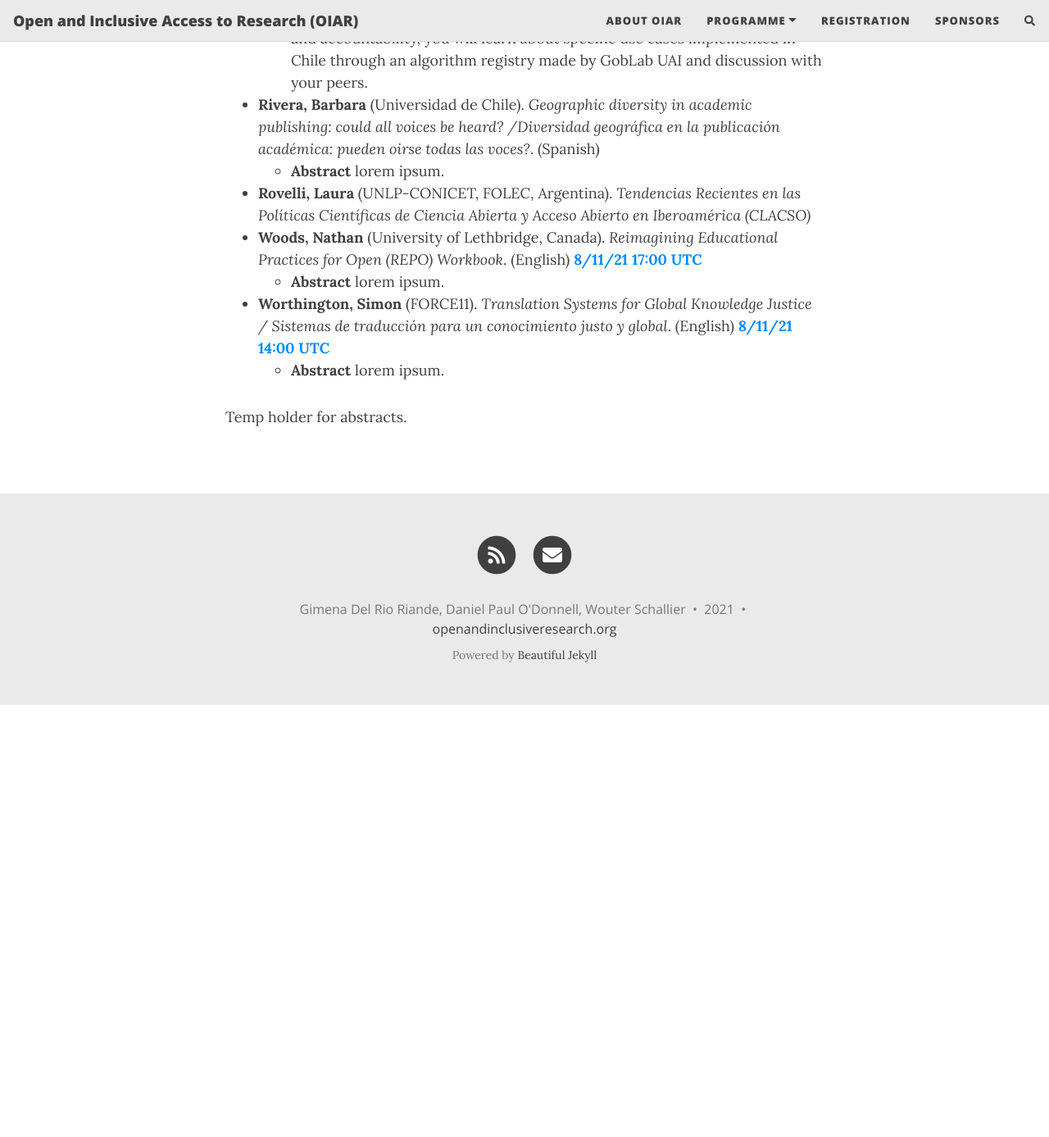
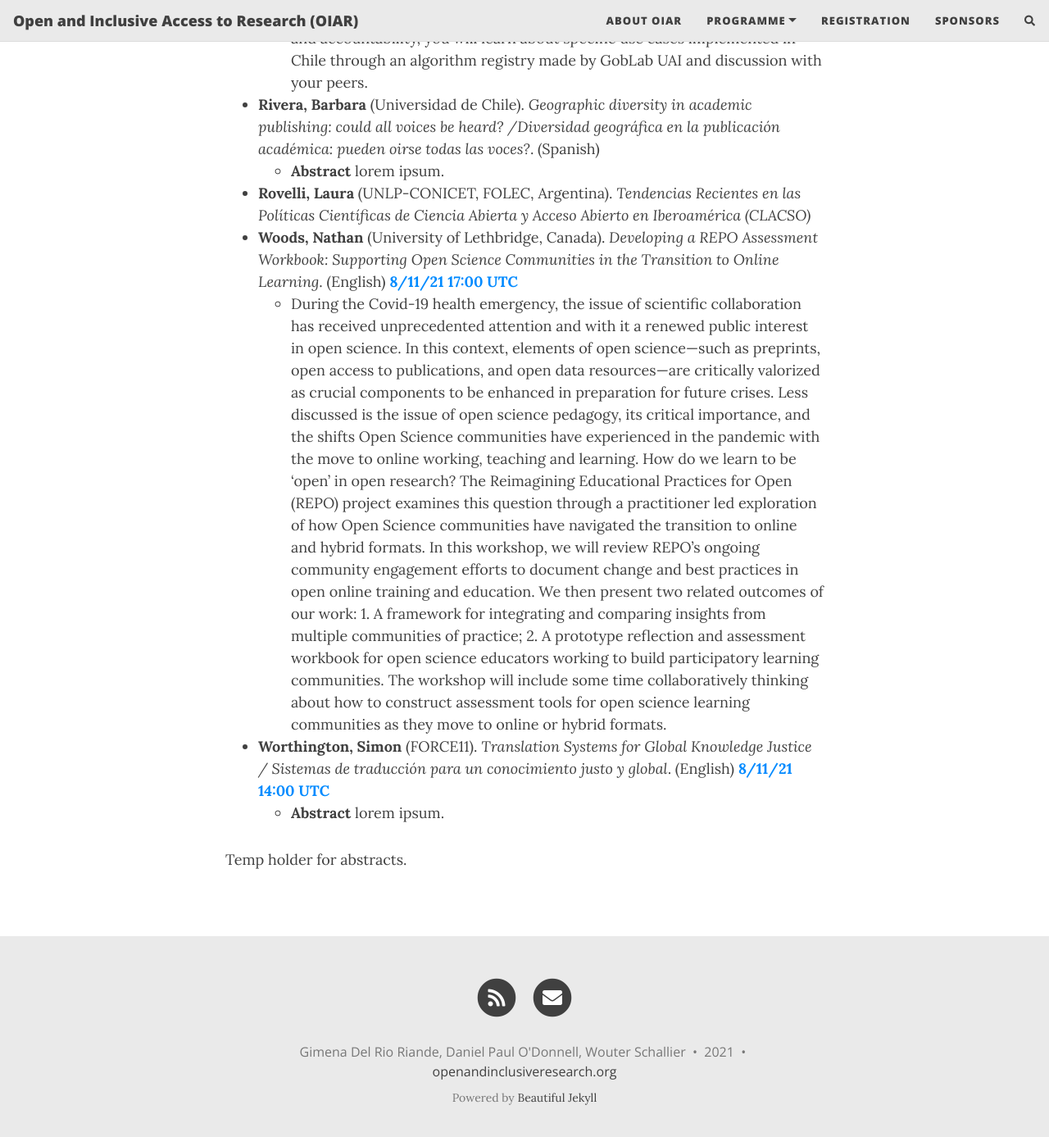
Before and after one commit to caedmon5/OIAR, a Jekyll site: the page built from abstracts.md, in a window 1280 px wide and 1400 px high, scrolled down 1563 px. Shown: the top 1387 px of the window at 82% size. Built offline with Jekyll 4.4.1, drawn with Linux system fonts in a browser that asks for light colours; nearby versions of some CDN libraries; comment, search, counter and statistics services are not loaded; before the commit the page ends 2423 px from its top, so only the background shows below that.

Commit message:
Update abstracts.md
Changed Nathan's title and added abstract.

```diff
--- a/abstracts.md
+++ b/abstracts.md
@@ -24,8 +24,8 @@ subtitle: Open and Inclusive Access to Research. Acceso abierto e inclusivo a la
 * **Rivera, Barbara** (Universidad de Chile). *Geographic diversity in academic publishing: could all voices be heard? /Diversidad geográfica en la publicación académica: pueden oirse todas las voces?*. (Spanish)
     * **Abstract** lorem ipsum.
 * **Rovelli, Laura** (UNLP-CONICET, FOLEC, Argentina). *Tendencias Recientes en las Políticas Científicas de Ciencia Abierta y Acceso Abierto en Iberoamérica (CLACSO)*
-* **Woods, Nathan** (University of Lethbridge, Canada). *Reimagining Educational Practices for Open (REPO) Workbook*.  (English) [**8/11/21 17:00 UTC**](..programme/#Monday)
-    * **Abstract** lorem ipsum.
+* **Woods, Nathan** (University of Lethbridge, Canada). *Developing a REPO Assessment Workbook:  Supporting Open Science Communities in the Transition to Online Learning*.  (English) [**8/11/21 17:00 UTC**](..programme/#Monday)
+    * During the Covid-19 health emergency, the issue of scientific collaboration has received unprecedented attention and with it a renewed public interest in open science. In this context, elements of open science—such as preprints, open access to publications, and open data resources—are critically valorized as crucial components to be enhanced in preparation for future crises. Less discussed is the issue of open science pedagogy, its critical importance, and the shifts Open Science communities have experienced in the pandemic with the move to online working, teaching and learning. How do we learn to be ‘open’ in open research? The Reimagining Educational Practices for Open (REPO) project examines this question through a practitioner led exploration of how Open Science communities have navigated the transition to online and hybrid formats. In this workshop, we will review REPO’s ongoing community engagement efforts to document change and best practices in open online training and education. We then present two related outcomes of our work: 1. A framework for integrating and comparing insights from multiple communities of practice; 2. A prototype reflection and assessment workbook for open science educators working to build participatory learning communities. The workshop will include some time collaboratively thinking about how to construct assessment tools for open science learning communities as they move to online or hybrid formats.
 * **Worthington, Simon** (FORCE11). *Translation Systems for Global Knowledge Justice / Sistemas de traducción para un conocimiento justo y  global*. (English) [**8/11/21 14:00 UTC**](../programme/#Monday)
     * **Abstract** lorem ipsum.
 
```
